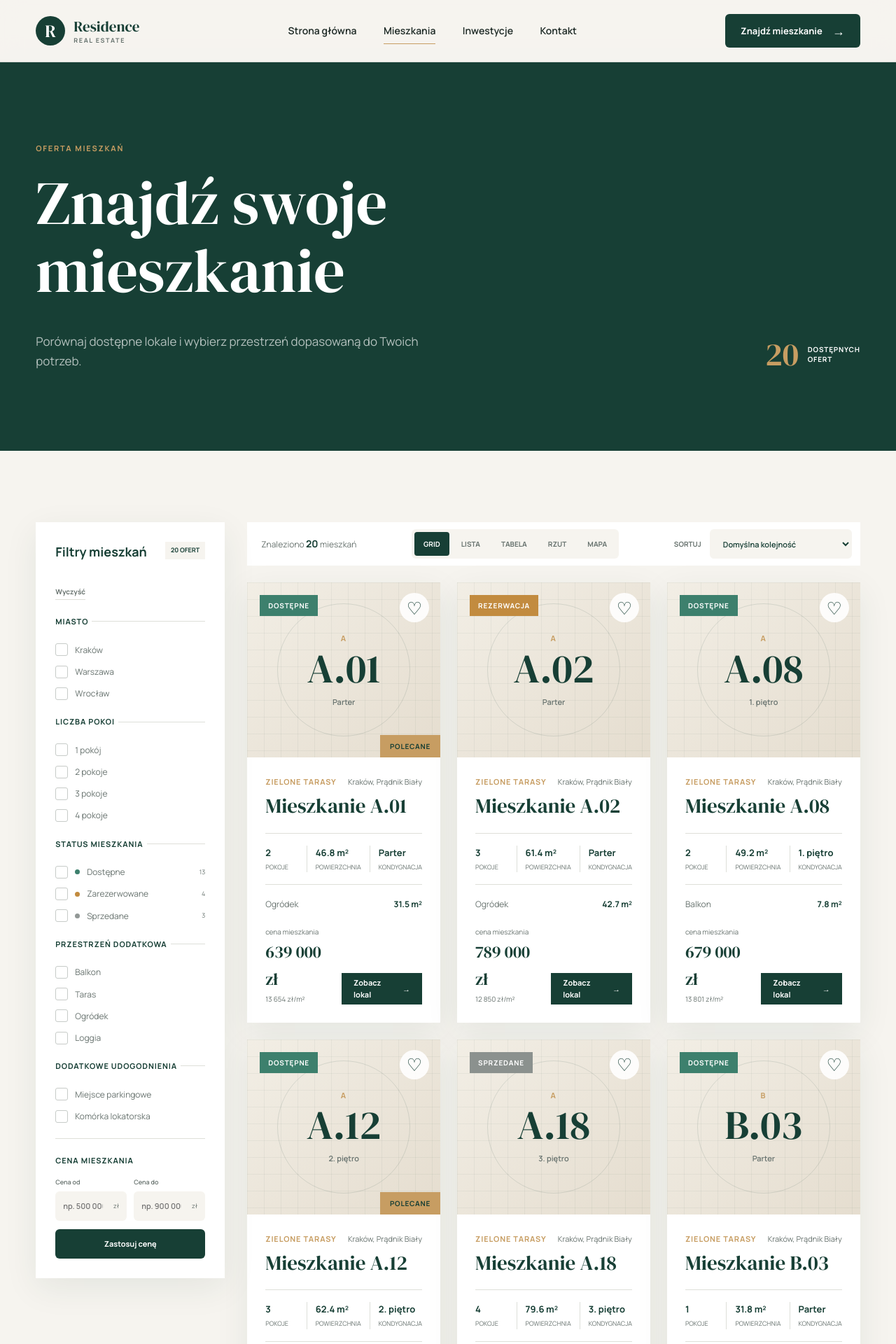
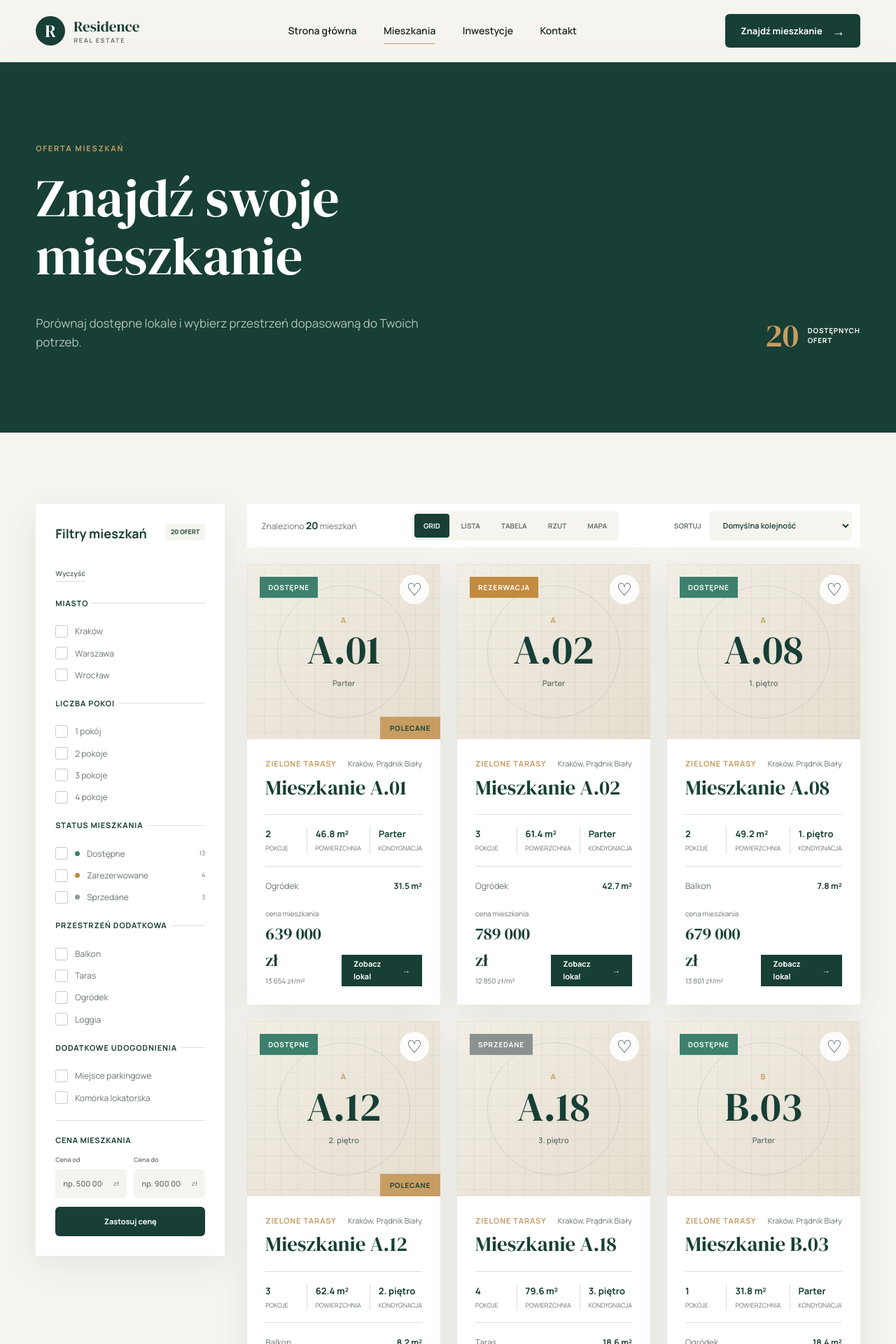
Before and after one commit to natalkakielbicka-coder/real-estate, a Vue app: page /mieszkania in a window 1280 px wide. Shown: the top 1920 px of the page at 70% size. Built offline with nearby package versions, Linux system fonts and the light colour scheme.

Commit message:
Fix price filter heading semantics

```diff
--- a/src/views/ApartmentsView.vue
+++ b/src/views/ApartmentsView.vue
@@ -364,7 +364,7 @@ const sortedApartments = computed(() => {
             class="filter-group"
             @submit.prevent="applyPriceFilter"
           >
-            <legend class="filter-group__title">Cena mieszkania</legend>
+            <h3 class="filter-group__title">Cena mieszkania</h3>
 
             <div class="price-filter">
               <label>
@@ -575,7 +575,7 @@ const sortedApartments = computed(() => {
   max-width: 780px;
   margin-bottom: 40px;
   color: #ffffff;
-  font-size: clamp(48pxreti, bal, 6vw, 76px);
+  font-size: clamp(48px, 6vw, 76px);
 }
 
 .apartments-header__bottom {
@@ -785,6 +785,7 @@ const sortedApartments = computed(() => {
   margin-bottom: 15px;
   color: var(--color-primary);
   font-size: 11px;
+  font-family: var(--font-body);
   font-weight: 700;
   letter-spacing: 0.06em;
   text-transform: uppercase;
```
